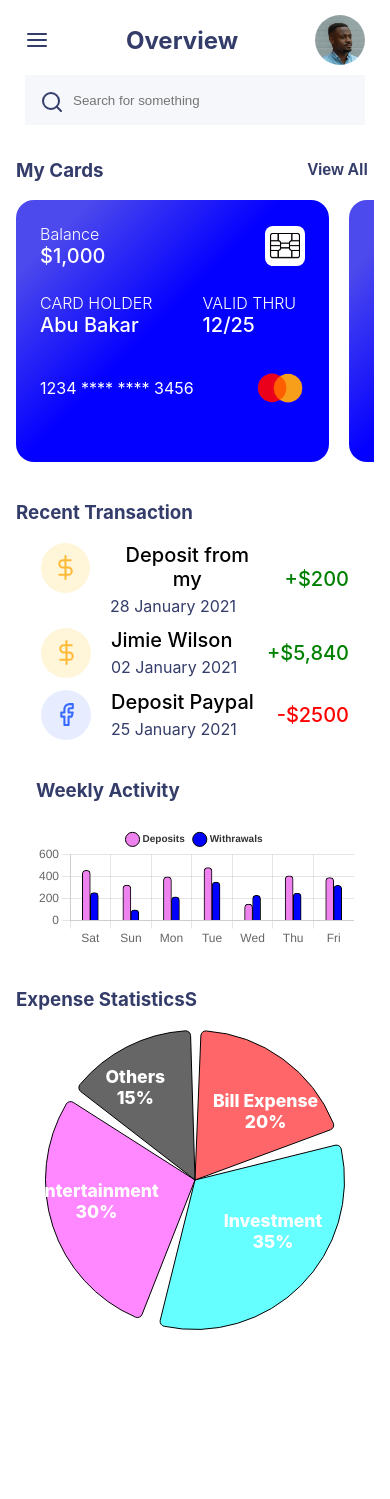
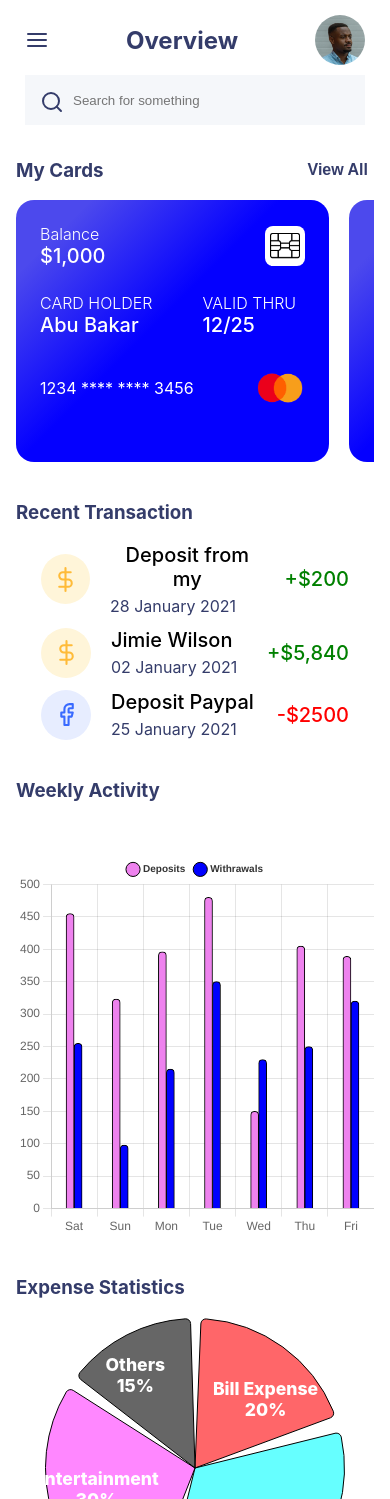
Before and after one commit to mizou9494/UI_Bank_Dashboard, a React (Create React App) app: page / in a window 390 px wide. Shown: the top 1499 px of the page. Before the commit the page ends 1330 px from the top, so only its background shows below. Built offline with nearby package versions, Linux system fonts and the light colour scheme.

Commit message:
the charts are now done for mobile viewport

```diff
--- a/src/components/BarChart/BarChart.js
+++ b/src/components/BarChart/BarChart.js
@@ -10,6 +10,9 @@ function BarChart({ chartData }) {
       <Bar
         data={chartData}
         options={{
+          layout: {
+            padding: 0
+          },
           responsive: true,
           plugins: {
             title: {
@@ -29,6 +32,7 @@ function BarChart({ chartData }) {
             }
           }
         }}
+        height={350}
       />
     </ChartContainer>
   )
@@ -37,7 +41,12 @@ function BarChart({ chartData }) {
 const ChartContainer = styled.div`
   display: grid;
   place-content: center;
-  margin-top: -30px;
+  // margin: -30px 0px -30px 0;
+  // min-height: 400px;
+
+  // & canvas {
+  //   height: 300px !important;
+  // }
 `
 
 export default BarChart;
--- a/src/components/ExpenseStats/ExpenseStats.js
+++ b/src/components/ExpenseStats/ExpenseStats.js
@@ -47,7 +47,7 @@ function ExpenseStats() {
   return (
     <>
       <SectionHead>
-        <h3>Expense StatisticsS</h3>
+        <h3>Expense Statistics</h3>
       </SectionHead>
       <Wrapper>
         <Info1>
--- a/src/components/RecentTransaction/RecentTransaction.js
+++ b/src/components/RecentTransaction/RecentTransaction.js
@@ -39,7 +39,7 @@ const TransactionsGroup = styled.div`
   display: flex;
   flex-direction: column;
   gap: 12px;
-  justify-content: flex-start;
+  justify-content: center;
 `;
 
 export default RecentTransaction;
--- a/src/components/Transaction/Transaction.js
+++ b/src/components/Transaction/Transaction.js
@@ -24,7 +24,8 @@ function Transaction({id, description, date, Icon, iconType, amount, positive})
 const Wrapper = styled.div`
   padding: 0 15px;
   display: flex;
-  justify-content: start;
+  justify-content: flex-start;
+  align-items: center;
   gap: 20px;
 
   // p  {
--- a/src/components/WeeklyActivity/WeeklyActivity.js
+++ b/src/components/WeeklyActivity/WeeklyActivity.js
@@ -39,7 +39,7 @@ function WeeklyActivity() {
         borderColor: "black",
         borderWidth: 1,
         barThickness: 8,
-        borderRadius: 5
+        borderRadius: 5,
       }
     ]
   });
@@ -63,7 +63,7 @@ const SectionHead = styled.div`
 `;
 
 const Wrapper = styled.div`
-  padding: 0 20px;
+  padding: 0;
 `
 
 export default WeeklyActivity;
```
